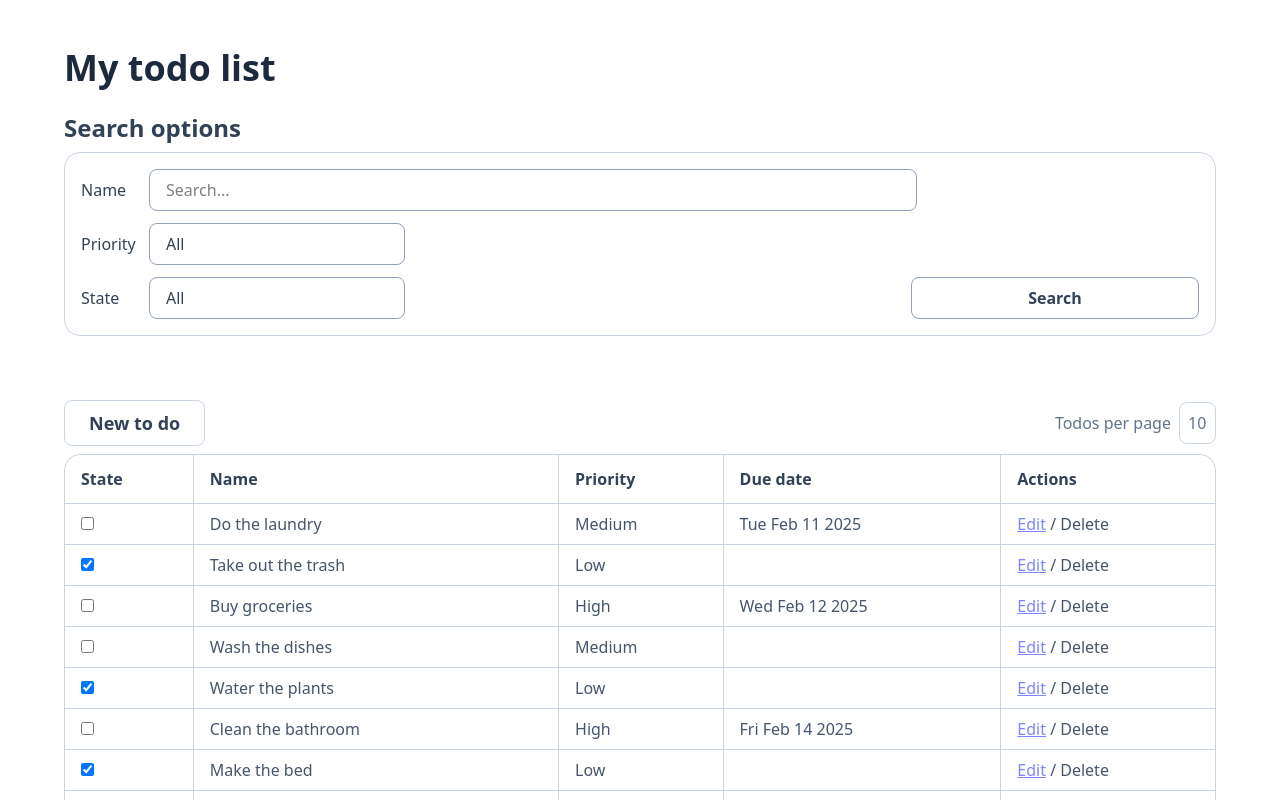
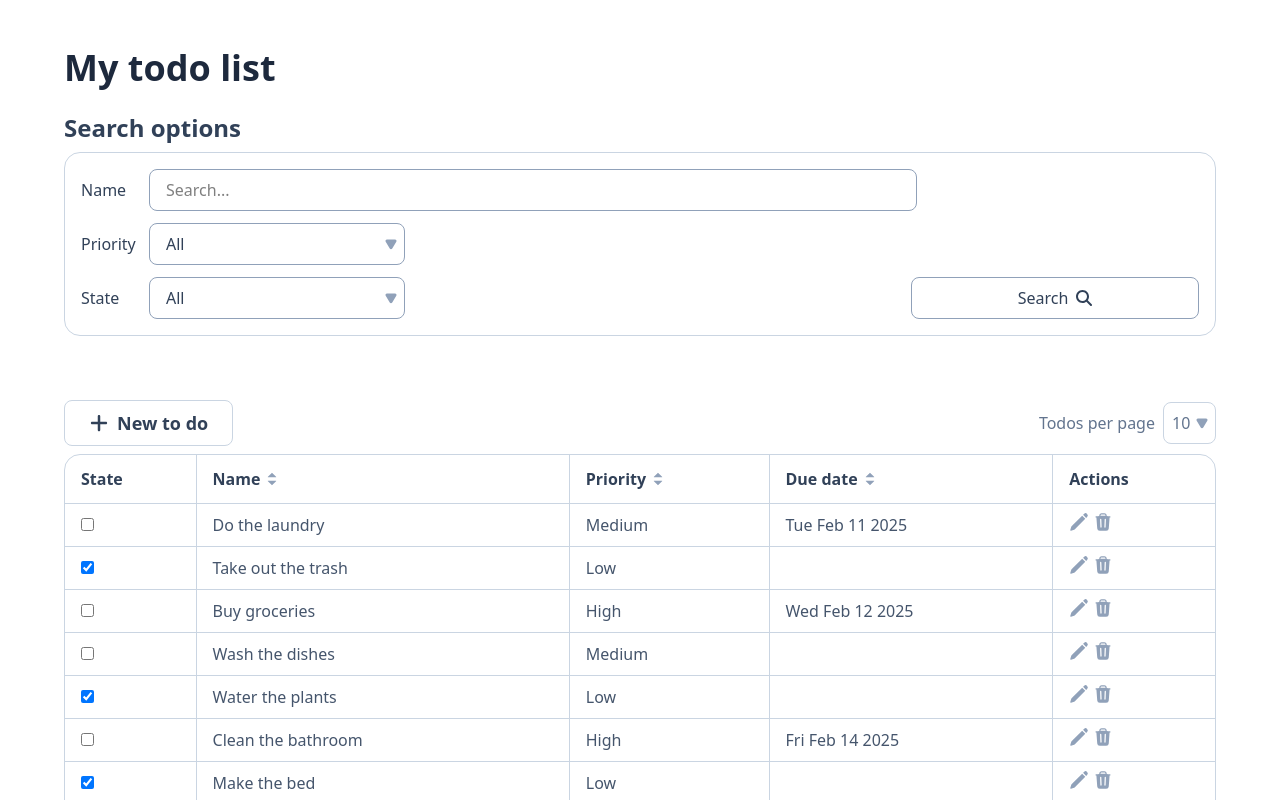
Before and after one commit to zamora-carlos/TodoApp, a React (Vite) app in the folder frontend/: page / in a window 1280 px wide. Shown: the top 800 px of the page. Built offline with nearby package versions, Linux system fonts and the light colour scheme.

Commit message:
feat: add svg icons to all components

```diff
--- a/frontend/src/components/AddTodoButton.tsx
+++ b/frontend/src/components/AddTodoButton.tsx
@@ -1,3 +1,5 @@
+import { FaPlus } from 'react-icons/fa6';
+
 type AddTodoButtonProps = {
   onClick: () => void;
 };
@@ -6,8 +8,9 @@ function AddTodoButton({ onClick }: AddTodoButtonProps) {
   return (
     <button
       onClick={onClick}
-      className="bg-white py-2 px-6 border border-slate-300 rounded-lg hover:bg-slate-100 cursor-pointer"
+      className="flex gap-2 items-center bg-white py-2 px-6 border border-slate-300 rounded-lg hover:bg-slate-100 cursor-pointer"
     >
+      <FaPlus className="text-slate-700 text-xl" />
       <p className="font-semibold text-slate-700 text-lg">New to do</p>
     </button>
   );
--- a/frontend/src/components/Modal.tsx
+++ b/frontend/src/components/Modal.tsx
@@ -1,4 +1,5 @@
 import React, { useState } from 'react';
+import { IoClose } from 'react-icons/io5';
 
 type ModalProps = {
   showModal: boolean;
@@ -18,9 +19,10 @@ function Modal({ showModal, setShowModal }: ModalProps) {
         <button
           tabIndex={0}
           onClick={() => setShowModal(false)}
-          className="absolute top-2 right-2 w-8 h-8 border border-slate-200 rounded-xl cursor-pointer hover:bg-slate-100"
+          className="flex items-center justify-center absolute top-2 right-2 w-8 h-8 border border-slate-200 rounded-xl cursor-pointer hover:bg-slate-100 group"
         >
-          x <span className="sr-only">Close</span>
+          <IoClose className="group-hover:rotate-90 duration-200 text-slate-500 ease-in-out" />
+          <span className="sr-only">Close</span>
         </button>
         <h2 className="text-2xl font-semibold text-slate-700">Create todo</h2>
         <div className="flex flex-col mt-4">
--- a/frontend/src/components/Pagination.tsx
+++ b/frontend/src/components/Pagination.tsx
@@ -1,3 +1,5 @@
+import { HiChevronDoubleLeft, HiChevronDoubleRight } from 'react-icons/hi';
+
 type PaginationProps = {
   page: number;
   maxPage: number;
@@ -23,7 +25,7 @@ function Pagination({ page, maxPage }: PaginationProps) {
         onClick={() => alert('This should display the first page of todos')}
         className="flex items-center justify-center w-10 h-10 text-slate-700 hover:border hover:border-slate-300 rounded-xl cursor-pointer hover:bg-slate-100"
       >
-        &lt;&lt;
+        <HiChevronDoubleLeft />
       </button>
       {pageNumbers.map(currPage => (
         <button
@@ -45,7 +47,7 @@ function Pagination({ page, maxPage }: PaginationProps) {
         onClick={() => alert('This should display the last page of todos')}
         className="flex items-center justify-center w-10 h-10 text-slate-700 hover:border hover:border-slate-300 rounded-xl cursor-pointer hover:bg-slate-100"
       >
-        &gt;&gt;
+        <HiChevronDoubleRight />
       </button>
     </div>
   );
--- a/frontend/src/components/SearchForm.tsx
+++ b/frontend/src/components/SearchForm.tsx
@@ -1,4 +1,6 @@
 import { useState } from 'react';
+import { FaMagnifyingGlass } from 'react-icons/fa6';
+import { TbTriangleInvertedFilled } from 'react-icons/tb';
 
 function SearchForm() {
   const [SearchTerm, setSearchTerm] = useState('');
@@ -25,12 +27,16 @@ function SearchForm() {
           <label className="text-base text-slate-700 font-medium min-w-16">
             Priority
           </label>
-          <select className="text-slate-700 py-2 px-4 bg-transparent border border-slate-400 rounded-lg w-full sm:w-48 md:w-56 lg:w-64 browser-appearance-none">
+          <div className="relative w-full sm:w-48 md:w-56 lg:w-64 group">
+            <select className="text-slate-700 py-2 pl-4 pr-8 bg-transparent border border-slate-400 rounded-lg w-full lg:w-64 browser-appearance-none">
               <option>All</option>
               <option>Low</option>
               <option>Medium</option>
               <option>High</option>
             </select>
+
+            <TbTriangleInvertedFilled className="absolute right-2 top-1/2 transform -translate-y-1/2 pointer-events-none text-slate-400 text-xs group-hover:text-slate-500 transition-colors-duration-200" />
+          </div>
         </div>
 
         <div className="flex flex-col gap-3 sm:flex-row sm:items-center mt-3">
@@ -38,15 +44,22 @@ function SearchForm() {
             <label className="text-base text-slate-700 font-medium min-w-16">
               State
             </label>
-            <select className="text-slate-700 py-2 px-4 bg-transparent border border-slate-400 rounded-lg w-full sm:w-48 md:w-56 lg:w-64 browser-appearance-none">
+            <div className="relative w-full sm:w-48 md:w-56 lg:w-64 group">
+              <select className="text-slate-700 py-2 pl-4 pr-8 bg-transparent border border-slate-400 rounded-lg w-full lg:w-64 browser-appearance-none">
                 <option>All</option>
                 <option>Done</option>
                 <option>Undone</option>
               </select>
+
+              <TbTriangleInvertedFilled className="absolute right-2 top-1/2 transform -translate-y-1/2 pointer-events-none text-slate-400 text-xs group-hover:text-slate-500 transition-colors-duration-200" />
+            </div>
           </div>
 
-          <button className="text-base text-slate-700 font-semibold py-2 px-4 inline-block border border-slate-400 rounded-lg cursor-pointer w-full sm:max-w-2xs sm:ml-auto hover:bg-slate-100">
+          <button className="text-base text-slate-700 font-medium py-2 px-4 inline-block border border-slate-400 rounded-lg cursor-pointer w-full sm:max-w-2xs sm:ml-auto hover:bg-slate-100">
+            <p className="flex items-center gap-2 justify-center">
               Search
+              <FaMagnifyingGlass className="w-4 text-slate-700" />
+            </p>
           </button>
         </div>
       </form>
--- a/frontend/src/components/TodoList.tsx
+++ b/frontend/src/components/TodoList.tsx
@@ -1,6 +1,9 @@
 import Todo from '../types/Todo';
 import AddTodoButton from './AddTodoButton';
 import Pagination from './Pagination';
+import { TbTriangleInvertedFilled } from 'react-icons/tb';
+import { HiPencil, HiTrash } from 'react-icons/hi2';
+import { GoTriangleDown, GoTriangleUp } from 'react-icons/go';
 
 type TodoListProps = {
   todos: Todo[];
@@ -16,11 +19,16 @@ function TodoList({ todos, setShowModal }: TodoListProps) {
         <AddTodoButton onClick={handleShowModal} />
         <div className="flex items-center gap-2">
           <p className="text-base text-slate-500">Todos per page</p>
-          <select className="p-2 text-slate-500 browser-appearance-none border border-slate-300 rounded-lg">
+
+          <div className="relative group">
+            <select className="text-slate-500 p-2 pr-6 bg-transparent border border-slate-300 rounded-lg browser-appearance-none">
               <option selected>10</option>
               <option>15</option>
               <option>20</option>
             </select>
+
+            <TbTriangleInvertedFilled className="absolute right-2 top-1/2 transform -translate-y-1/2 pointer-events-none text-slate-400 text-xs group-hover:text-slate-500 transition-colors-duration-200" />
+          </div>
         </div>
       </div>
 
@@ -30,15 +38,37 @@ function TodoList({ todos, setShowModal }: TodoListProps) {
             <thead className="font-semibold text-slate-700 text-left">
               <tr>
                 <th className="py-3 px-4 border-b border-slate-300">State</th>
+
                 <th className="py-3 px-4 border border-y-0 border-slate-300">
+                  <div className="flex items-center gap-1">
                     Name
+                    <div className="flex flex-col">
+                      <GoTriangleUp className="text-slate-400" />
+                      <GoTriangleDown className="text-slate-400 -mt-2" />
+                    </div>
+                  </div>
                 </th>
+
                 <th className="py-3 px-4 border border-y-0 border-slate-300">
+                  <div className="flex items-center gap-1">
                     Priority
+                    <div className="flex flex-col">
+                      <GoTriangleUp className="text-slate-400" />
+                      <GoTriangleDown className="text-slate-400 -mt-2" />
+                    </div>
+                  </div>
                 </th>
+
                 <th className="py-3 px-4 border border-y-0 border-slate-300">
+                  <div className="flex items-center gap-1">
                     Due date
+                    <div className="flex flex-col">
+                      <GoTriangleUp className="text-slate-400" />
+                      <GoTriangleDown className="text-slate-400 -mt-2" />
+                    </div>
+                  </div>
                 </th>
+
                 <th className="py-3 px-4 border-b border-slate-300">Actions</th>
               </tr>
             </thead>
@@ -61,11 +91,18 @@ function TodoList({ todos, setShowModal }: TodoListProps) {
                   <td className="py-2 px-4 border border-r-0 border-b-0 border-slate-300">
                     <button
                       onClick={handleShowModal}
-                      className="border-0 underline text-indigo-400 cursor-pointer"
+                      className="border-0 cursor-pointer text-slate-400 hover:text-slate-500"
                     >
-                      Edit
+                      <HiPencil className="text-xl" />
+                      <span className="sr-only">Edit</span>
                     </button>{' '}
-                    / Delete
+                    <button
+                      onClick={handleShowModal}
+                      className="border-0 cursor-pointer text-slate-400 hover:text-slate-500"
+                    >
+                      <HiTrash className="text-xl" />
+                      <span className="sr-only">Delete</span>
+                    </button>
                   </td>
                 </tr>
               ))}
```
Lines whose indentation alone changed are shown as unchanged.
